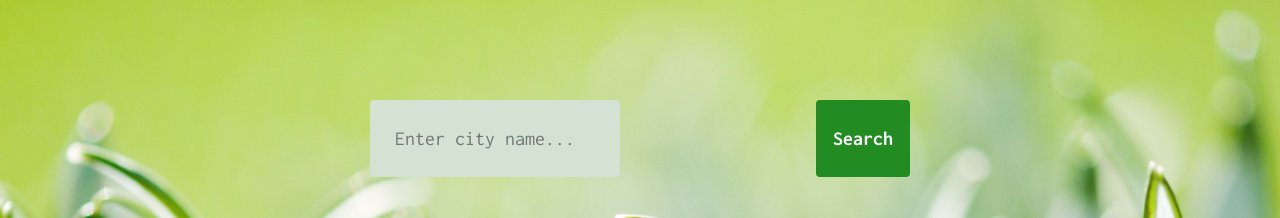
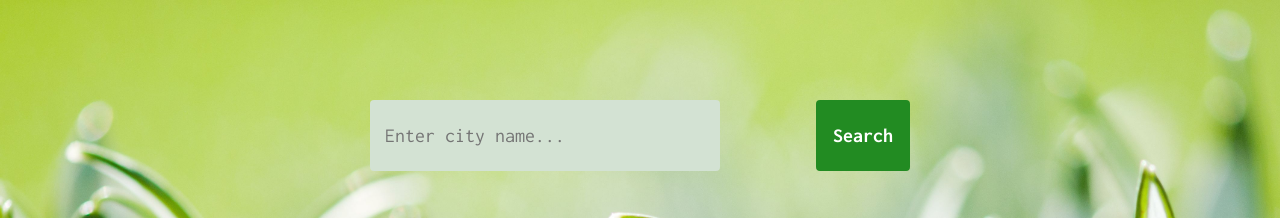
Before and after one commit to arkavenko15/weather-forecast, a plain HTML site: page index.html in a window 1280 px wide. Shown: the top 218 px of the page. Drawn offline with Linux system fonts and the light colour scheme.

Commit message:
fixed some problems

```diff
--- a/style.css
+++ b/style.css
@@ -109,7 +109,7 @@ input[type~="text"], input[type~="password"], input[type~="select"], textarea
 {font-size: 20px;}
 .search-button
 {
-    padding: 26px 15px;
+    padding: 15px 15px;
     background-color: #228B22;
     color: #ffffff;
     border: none;
@@ -136,12 +136,12 @@ input[type~="text"], input[type~="password"], input[type~="select"], textarea
 }
 .city-search
 {
-    max-width: 250px;
+    max-width: 350px;
     width: 350px;
     background-color:rgb(211, 226, 211);
     border:none;
     margin-right: 15px;
-    padding: 15px 25px;
+    padding: 25px 15px;
     border-radius: 4px;
 }
 .container
```
